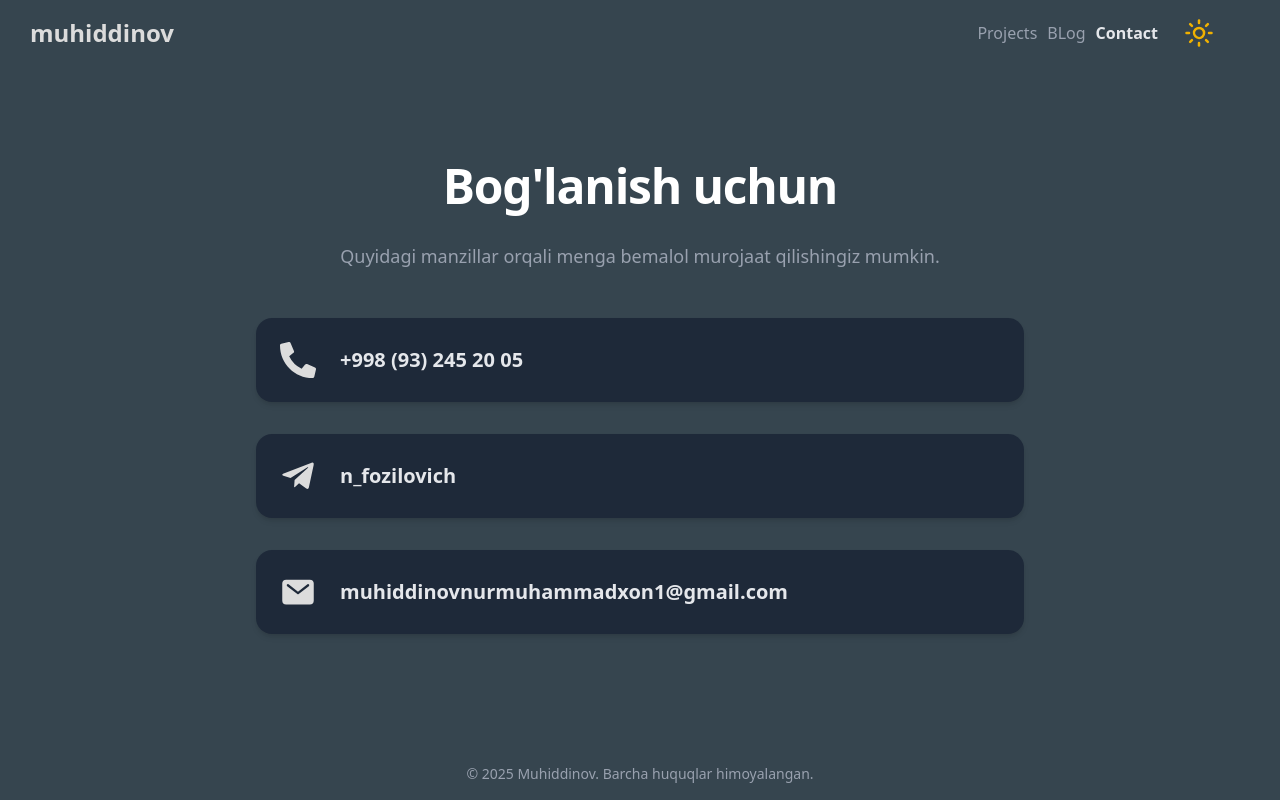
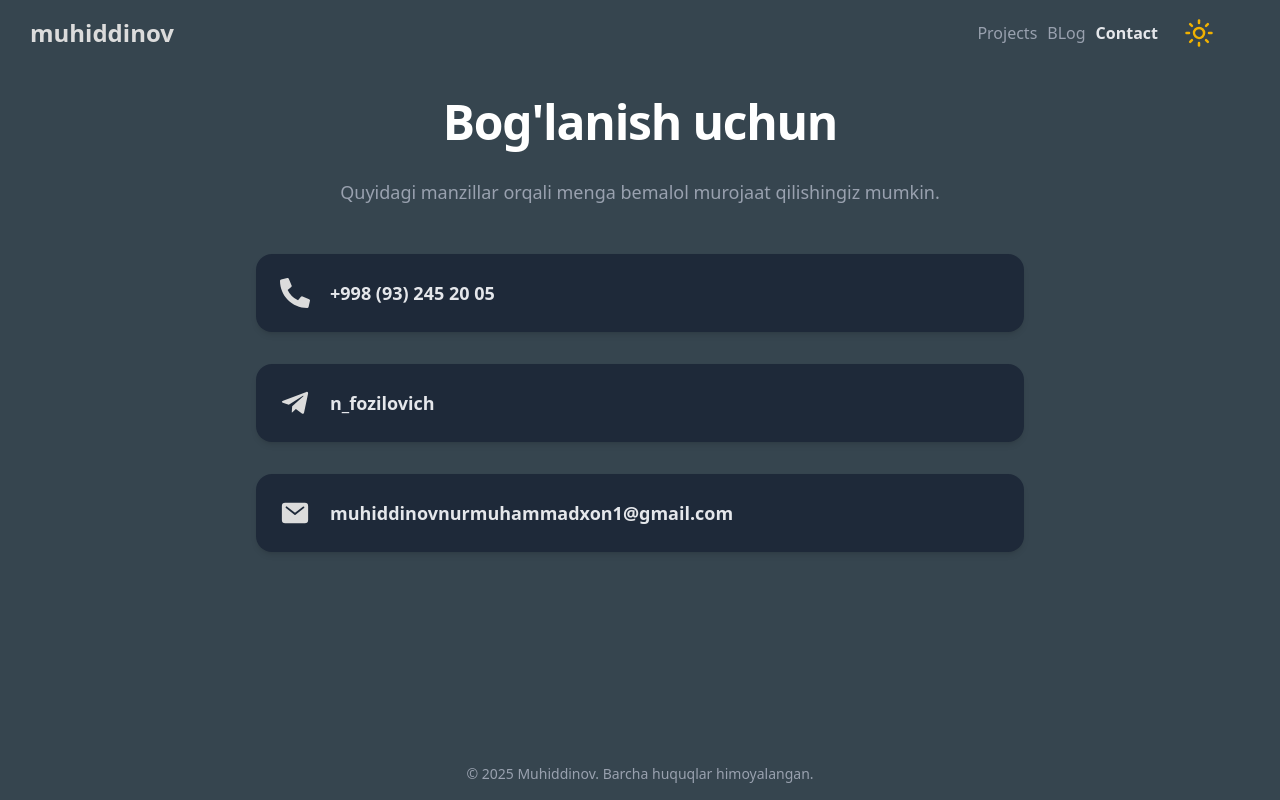
Before and after one commit to nurmuhammadxon/portfolio, a React (Vite) app: page /contact in a window 1280 px wide. Built offline with nearby package versions, Linux system fonts and the light colour scheme.

Commit message:
joylashuvlar o'zgardi text size kichiklashtirildi

```diff
--- a/src/pages/Blog.jsx
+++ b/src/pages/Blog.jsx
@@ -68,10 +68,11 @@ function Blog() {
                                 {/* Rasm qismi */}
                                 <div className="w-full sm:w-1/3 overflow-hidden rounded-md">
                                     <img
-                                        src={item.image}
+                                        src={`${item.image}`}
                                         alt={item.title}
                                         className="w-full h-full object-cover object-center transform group-hover:scale-110 transition-all duration-300 ease-in-out"
                                     />
+                                    {console.log(item.image)}
                                 </div>
 
                                 {/* Matn qismi */}
--- a/src/pages/Contact.jsx
+++ b/src/pages/Contact.jsx
@@ -3,28 +3,33 @@ import { contacts } from '../util/constants';
 
 function Contact() {
     return (
-        <section className="w-full px-6 sm:px-12 pt-14 sm:pt-24 pb-20 transition-all duration-500">
+        <section className="w-full px-6 sm:px-12 py-8 transition-all duration-500">
             <div className="max-w-3xl mx-auto text-center">
-                <h2 className="text-3xl sm:text-5xl font-bold tracking-tight mb-8 text-primary dark:text-white">
+                <h2 className="text-3xl sm:text-5xl font-bold tracking-tight mb-8 text-primary dark:text-white animated animatedFadeInUp fadeInUp"
+                    style={{ animationDelay: '100ms' }}
+                >
                     Bog'lanish uchun
                 </h2>
-                <p className="text-base sm:text-lg text-gray-600 dark:text-gray-400 mb-12">
+                <p className="text-base sm:text-lg text-gray-600 dark:text-gray-400 mb-12 animated animatedFadeInUp fadeInUp"
+                    style={{ animationDelay: '150ms' }}
+                >
                     Quyidagi manzillar orqali menga bemalol murojaat qilishingiz mumkin.
                 </p>
                 <div className="flex flex-col gap-6 sm:gap-8">
                     {contacts.map((item) => (
                         <div
                             key={item.id}
-                            className="flex items-center gap-5 sm:gap-6 p-5 sm:p-6 rounded-2xl bg-gray-200 dark:bg-gray-800 shadow-md hover:shadow-xl transition-transform transform hover:-translate-y-1 group"
+                            className="flex items-center gap-3 md:gap-5 sm:gap-6 p-5 sm:p-6 rounded-2xl bg-gray-200 dark:bg-gray-800 shadow-md hover:shadow-xl transition-transform transform hover:-translate-y-1 group animated animatedFadeInDown fadeInDown"
+                            style={{ animationDelay: '200ms' }}
                         >
-                            <span className="text-3xl sm:text-4xl text-primary dark:text-gainsboro group-hover:text-accent transition-colors duration-300">
+                            <span className="text-base md:text-3xl sm:text-4xl text-primary dark:text-gainsboro group-hover:text-accent transition-colors duration-300">
                                 {item.icon}
                             </span>
                             <a
                                 href={item.link || '#'}
                                 target={item.link ? '_blank' : '_self'}
                                 rel="noopener noreferrer"
-                                className="text-lg sm:text-xl font-semibold text-gray-800 dark:text-gray-200 group-hover:text-primary dark:group-hover:text-accent transition-colors duration-300"
+                                className="text-sm md:text-lg sm:text-xl font-semibold text-gray-800 dark:text-gray-200 group-hover:text-primary dark:group-hover:text-accent transition-colors duration-300"
                             >
                                 {item.title}
                             </a>
```
